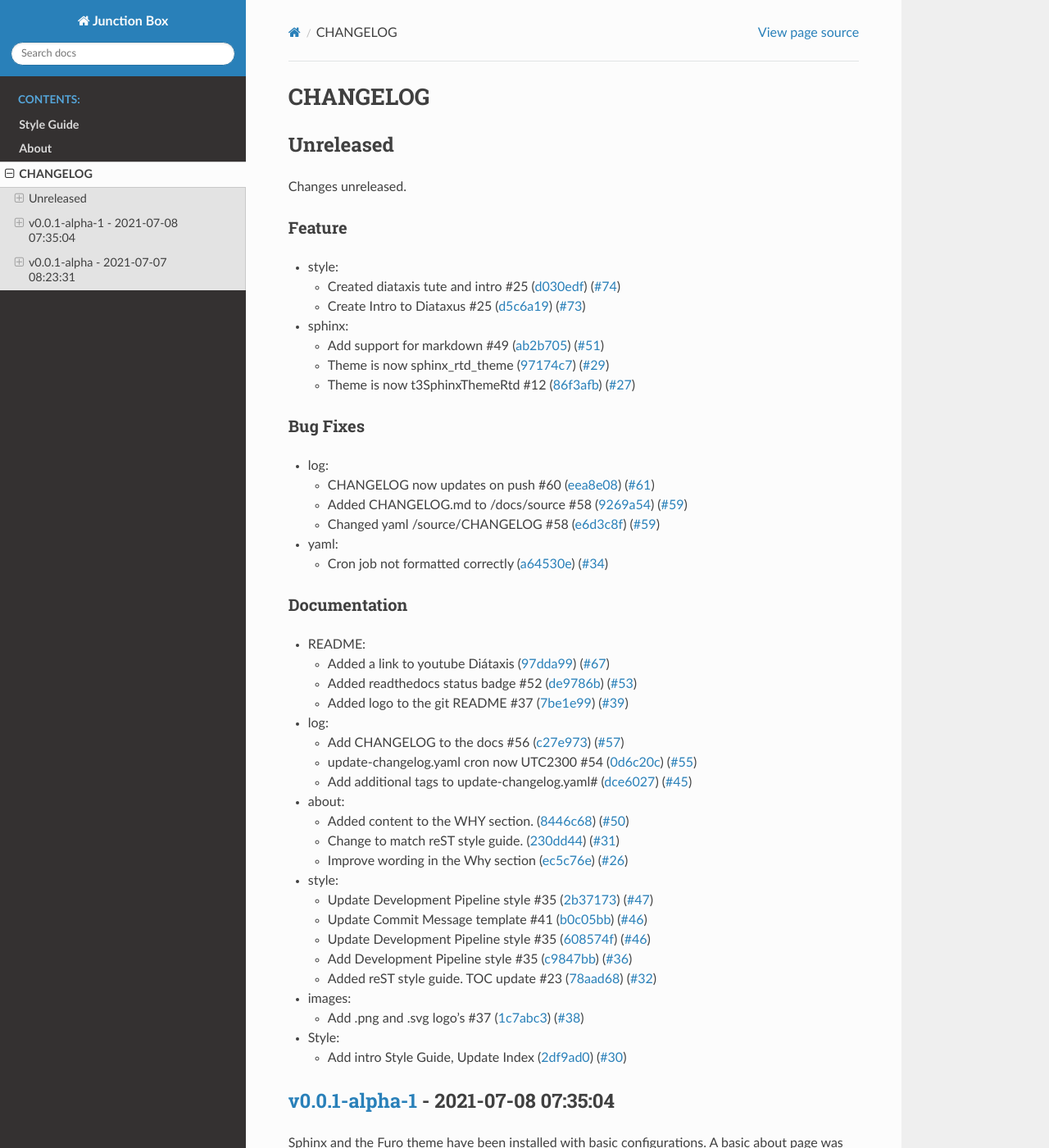
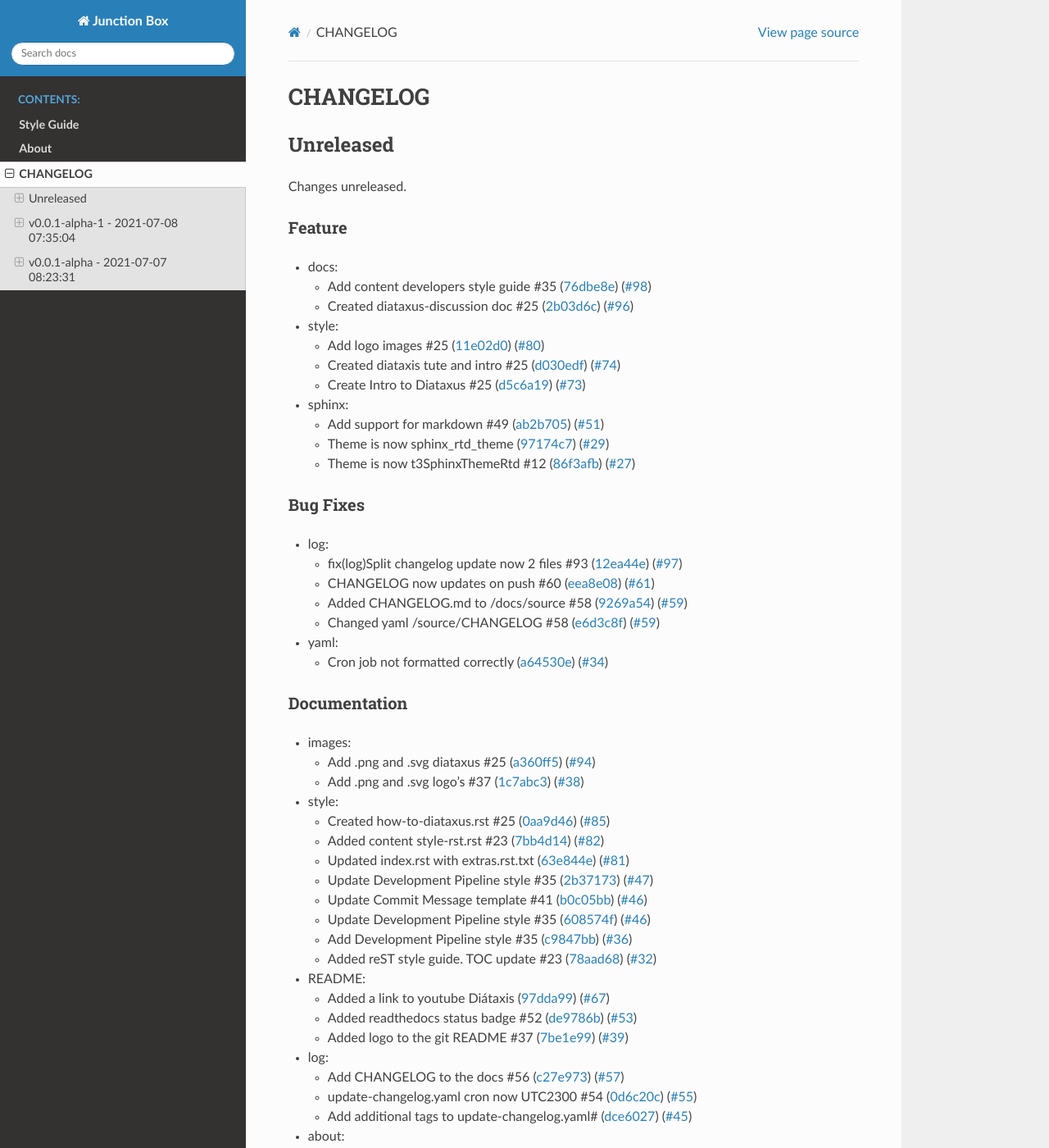
Before and after one commit to imAsparky/junction-box, a Sphinx documentation site: the page built from docs/source/CHANGELOG.md, in a window 1280 px wide and 1400 px high. Shown: the whole window at 82% size. Built offline with Sphinx 7.4.7 and the Read the Docs theme 2.0.0, drawn with Linux system fonts in a browser that asks for light colours; pages that are not in the unit, such as notebooks, are missing from menus.

Commit message:
docs(CHANGELOG): update release notes:docs

```diff
--- a/docs/source/CHANGELOG.md
+++ b/docs/source/CHANGELOG.md
@@ -6,7 +6,12 @@ Changes unreleased.
 
 ### Feature
 
+- docs:
+  - Add content developers style guide #35 ([76dbe8e](https://github.com/imAsparky/junction-box/commit/76dbe8e21186d0a968fe7e49fdb6fda407302626)) ([#98](https://github.com/imAsparky/junction-box/pull/98))
+  - Created diataxus-discussion doc #25 ([2b03d6c](https://github.com/imAsparky/junction-box/commit/2b03d6ccbd265b554051d1f5e6af3d9f30141906)) ([#96](https://github.com/imAsparky/junction-box/pull/96))
+
 - style:
+  - Add logo images #25 ([11e02d0](https://github.com/imAsparky/junction-box/commit/11e02d0bc4dcfa63a64dd39d9b3b15258c09f691)) ([#80](https://github.com/imAsparky/junction-box/pull/80))
   - Created diataxis tute and intro #25 ([d030edf](https://github.com/imAsparky/junction-box/commit/d030edf07b2252ea3eeeaeb8028f72dc7190e18b)) ([#74](https://github.com/imAsparky/junction-box/pull/74))
   - Create Intro to Diataxus #25 ([d5c6a19](https://github.com/imAsparky/junction-box/commit/d5c6a19f6869caf2ca32ebeb1ccba1d11ee1e415)) ([#73](https://github.com/imAsparky/junction-box/pull/73))
 
@@ -18,6 +23,7 @@ Changes unreleased.
 ### Bug Fixes
 
 - log:
+  - fix(log)Split changelog update now 2 files #93 ([12ea44e](https://github.com/imAsparky/junction-box/commit/12ea44e474b6c2d1412282732c49c539a9110d07)) ([#97](https://github.com/imAsparky/junction-box/pull/97))
   - CHANGELOG now updates on push #60 ([eea8e08](https://github.com/imAsparky/junction-box/commit/eea8e0884a518fd21f571fc8584b40c26dee0d16)) ([#61](https://github.com/imAsparky/junction-box/pull/61))
   - Added CHANGELOG.md to /docs/source #58 ([9269a54](https://github.com/imAsparky/junction-box/commit/9269a54ca73da56a53b61f5b8322649394cd59a3)) ([#59](https://github.com/imAsparky/junction-box/pull/59))
   - Changed yaml /source/CHANGELOG #58 ([e6d3c8f](https://github.com/imAsparky/junction-box/commit/e6d3c8f96b158e8ab41f3f84890ff9abacae0662)) ([#59](https://github.com/imAsparky/junction-box/pull/59))
@@ -26,6 +32,20 @@ Changes unreleased.
   - Cron job not formatted correctly ([a64530e](https://github.com/imAsparky/junction-box/commit/a64530eb6bbba6f293b3ba8a210211e68db97d9f)) ([#34](https://github.com/imAsparky/junction-box/pull/34))
 
 ### Documentation
+
+- images:
+  - Add .png and .svg diataxus #25 ([a360ff5](https://github.com/imAsparky/junction-box/commit/a360ff5cc9485f88f20d7ef68c2c4f6a47a976cb)) ([#94](https://github.com/imAsparky/junction-box/pull/94))
+  - Add .png and .svg logo's #37 ([1c7abc3](https://github.com/imAsparky/junction-box/commit/1c7abc39c1c225d34e6ff2f04e0ca4b2f5589a36)) ([#38](https://github.com/imAsparky/junction-box/pull/38))
+
+- style:
+  - Created how-to-diataxus.rst #25 ([0aa9d46](https://github.com/imAsparky/junction-box/commit/0aa9d46f9cf599c3709a5f3b18ff6425fcb8bf8b)) ([#85](https://github.com/imAsparky/junction-box/pull/85))
+  - Added content style-rst.rst #23 ([7bb4d14](https://github.com/imAsparky/junction-box/commit/7bb4d14af34eb6146a153c009fc4d7088a1b969c)) ([#82](https://github.com/imAsparky/junction-box/pull/82))
+  - Updated index.rst with extras.rst.txt ([63e844e](https://github.com/imAsparky/junction-box/commit/63e844e6287ff9b360bdcc0908e3878f996cf488)) ([#81](https://github.com/imAsparky/junction-box/pull/81))
+  - Update Development Pipeline style #35 ([2b37173](https://github.com/imAsparky/junction-box/commit/2b37173c06e04342d392bbd2d1f3fb5ddaae95f7)) ([#47](https://github.com/imAsparky/junction-box/pull/47))
+  - Update Commit Message template #41 ([b0c05bb](https://github.com/imAsparky/junction-box/commit/b0c05bb579cc22529c409d681c76c9c1020b866e)) ([#46](https://github.com/imAsparky/junction-box/pull/46))
+  - Update Development Pipeline style #35 ([608574f](https://github.com/imAsparky/junction-box/commit/608574f027373e18188c141e40792798cf12ae76)) ([#46](https://github.com/imAsparky/junction-box/pull/46))
+  - Add Development Pipeline style #35 ([c9847bb](https://github.com/imAsparky/junction-box/commit/c9847bbe7777ee429c9231e75b329464f0d1ec72)) ([#36](https://github.com/imAsparky/junction-box/pull/36))
+  - Added reST style guide. TOC update #23 ([78aad68](https://github.com/imAsparky/junction-box/commit/78aad68cc078dac547e7932f3238a22daba0ed1a)) ([#32](https://github.com/imAsparky/junction-box/pull/32))
 
 - README:
   - Added a link to youtube Diátaxis ([97dda99](https://github.com/imAsparky/junction-box/commit/97dda99d0fea4ad7b7705fa8c46cc2e7ba5a698a)) ([#67](https://github.com/imAsparky/junction-box/pull/67))
```
Also changed, not shown: other parts of docs/source/CHANGELOG.md (+0 -10 lines).
